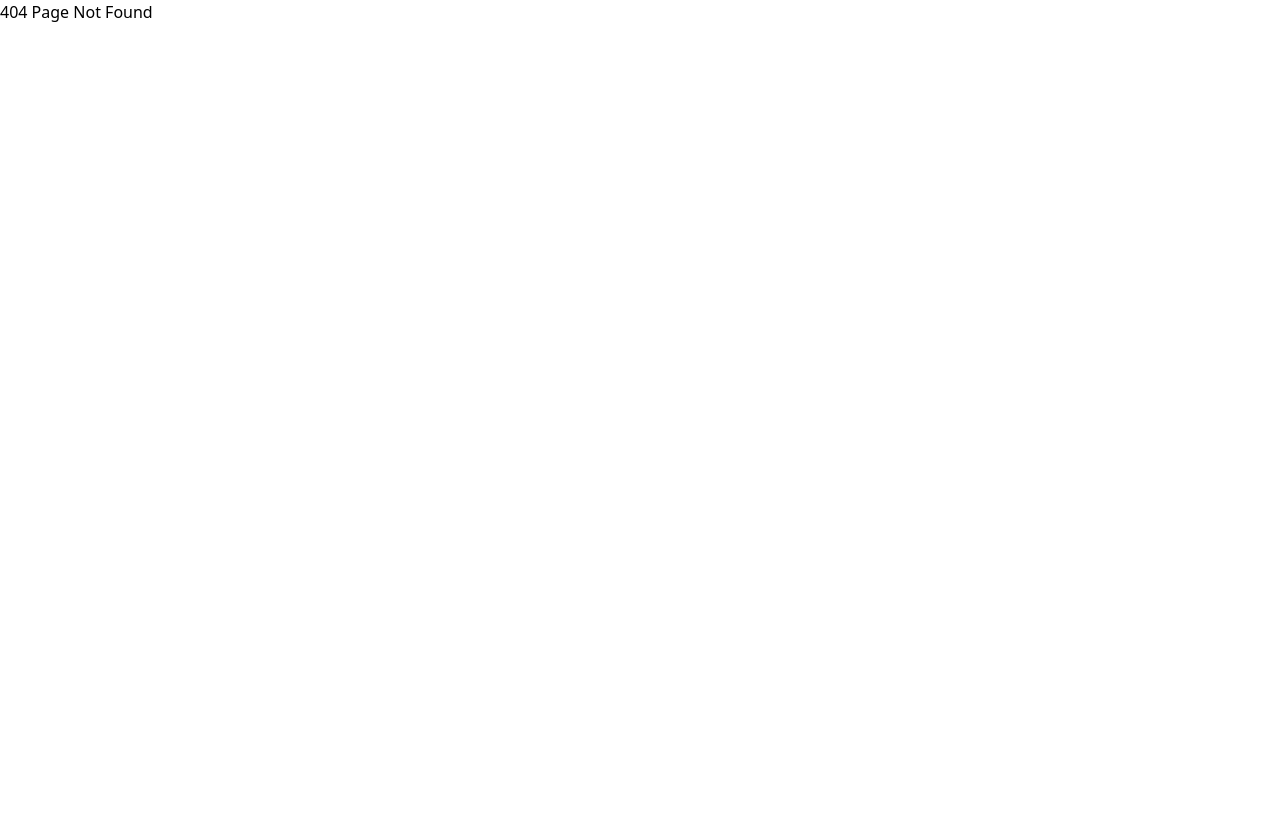
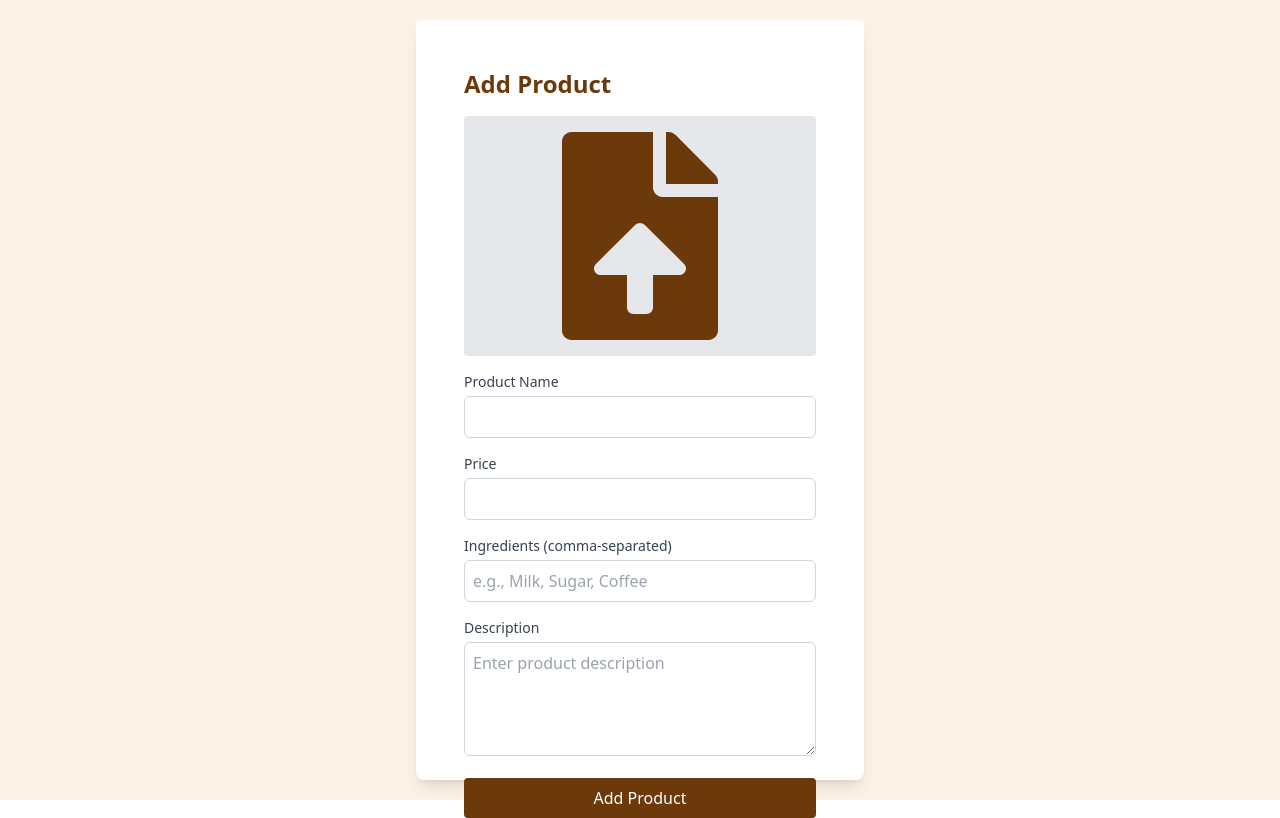
Before and after one commit to LaurentiuALI/MOPS, a React (Vite) app in the folder frontend/: page /add-product/1 in a window 1280 px wide. Before the commit this address had no page. Built offline with nearby package versions, Linux system fonts and the light colour scheme.

Commit message:
added dynamic photo

```diff
--- a/frontend/src/App.tsx
+++ b/frontend/src/App.tsx
@@ -22,7 +22,7 @@ const router = createBrowserRouter([
       { path: "/coffeeshops", element: <Search /> },
       { path: "/coffeeshops/:coffeeName", element: <CoffeeShop /> },
       { path: "/manage/:managerId", element: <Manager /> },
-      { path: "/add-product", element: <AddProduct /> },
+      { path: "/add-product/:managerId", element: <AddProduct /> },
     ],
   },
 ]);
--- a/frontend/src/components/CoffeeCardRow/CoffeeCardRow.tsx
+++ b/frontend/src/components/CoffeeCardRow/CoffeeCardRow.tsx
@@ -21,10 +21,10 @@ interface CoffeeCardRowProps {
 const CoffeeCardRow: React.FC<CoffeeCardRowProps> = ({
   coffeeShopName,
   product,
-  coffeeImage,
   onRemove,
 }) => {
   const [itemQuantity, setItemQuantity] = useState<IMenuItem>(product);
+  const [coffeePhoto, setCoffeePhoto] = useState<string>("");
 
   const increaseQuantity = async () =>
     setItemQuantity((prev) => ({ ...prev, Quantity: prev?.Quantity + 1 }));
@@ -32,6 +32,20 @@ const CoffeeCardRow: React.FC<CoffeeCardRowProps> = ({
     setItemQuantity((prev) => ({ ...prev, Quantity: prev.Quantity - 1 }));
 
   useEffect(() => {
+    const getPhoto = async () => {
+      try {
+        const result = await axios.get(
+          `${import.meta.env.VITE_URL}coffees/${product.Name}`
+        );
+        setCoffeePhoto(result.data.Image);
+        console.log("🚀 ~ getPhoto ~ result:", result.data.Image);
+      } catch (err) {
+        console.log("Failed to find photo");
+      }
+    };
+
+    getPhoto();
+
     const updateQuantityOnServer = async () => {
       try {
         await axios.patch(
@@ -44,13 +58,13 @@ const CoffeeCardRow: React.FC<CoffeeCardRowProps> = ({
     };
 
     updateQuantityOnServer();
-  }, [itemQuantity, coffeeShopName]);
+  }, [itemQuantity, coffeeShopName, product.Name]);
 
   return (
     <div className="flex items-center p-4 bg-white shadow-md rounded-lg mb-4">
       <div className="w-1/5">
         <img
-          src={coffeeImage}
+          src={coffeePhoto}
           alt={product.Name}
           className="w-full h-auto rounded-lg"
         />
--- a/frontend/src/pages/Manager/AddProduct.tsx
+++ b/frontend/src/pages/Manager/AddProduct.tsx
@@ -1,12 +1,17 @@
 import React, { useState, ChangeEvent, FormEvent } from "react";
-import { useNavigate } from "react-router-dom";
+import { useNavigate, useParams } from "react-router-dom";
 import { FaFileUpload } from "react-icons/fa";
+import axios from "axios";
 
 const AddProduct: React.FC = () => {
   const navigate = useNavigate();
+  const params = useParams();
   const [productName, setProductName] = useState<string>("");
   const [price, setPrice] = useState<string>("");
   const [photo, setPhoto] = useState<File | null>(null);
+  const [ingredients, setIngredients] = useState<string[]>([]);
+  const [description, setDescription] = useState<string>("");
+  const managerId = params.managerId;
 
   const handleProductNameChange = (e: ChangeEvent<HTMLInputElement>) => {
     setProductName(e.target.value);
@@ -16,21 +21,54 @@ const AddProduct: React.FC = () => {
     setPrice(e.target.value);
   };
 
+  const handleIngredientsChange = (e: ChangeEvent<HTMLInputElement>) => {
+    const value = e.target.value.trim();
+    if (value) {
+      const ingredientsArray = value
+        .split(",")
+        .map((ingredient) => ingredient.trim());
+      setIngredients(ingredientsArray);
+    } else {
+      setIngredients([]);
+    }
+  };
+
+  const handleDescriptionChange = (e: ChangeEvent<HTMLTextAreaElement>) => {
+    setDescription(e.target.value);
+  };
+
   const handlePhotoChange = (e: ChangeEvent<HTMLInputElement>) => {
     const file = e.target.files?.[0];
     if (file) {
       setPhoto(file);
     }
-
-    console.log("🚀 ~ handlePhotoChange ~ photo:", photo);
   };
 
-  const handleSubmit = (e: FormEvent<HTMLFormElement>) => {
+  const handleSubmit = async (e: FormEvent<HTMLFormElement>) => {
     e.preventDefault();
-    // Here you can submit the form data (productName, price, photo) to your backend
-    // For example, you can use axios to make a POST request
-    // After successful submission, you can navigate to another page
-    navigate(-1); // Navigate back to the previous page
+
+    const formData = new FormData();
+    formData.append("Name", productName);
+    formData.append("Price", price);
+    ingredients.forEach((ingredient, index) =>
+      formData.append(`Ingredients[${index}]`, ingredient)
+    );
+    formData.append("Description", description);
+    if (photo) {
+      formData.append("Image", photo);
+    }
+
+    try {
+      await axios.post(`${import.meta.env.VITE_URL}coffees/add`, formData);
+      await axios.post(`${import.meta.env.VITE_URL}coffeeShops/addItemToMenu`, {
+        ManagerId: managerId,
+        Coffee: { Name: productName, Price: price, Quantity: 1 },
+      });
+      navigate(-1); // Navigate back to the previous page
+    } catch (error) {
+      navigate(-1); // Navigate back to the previous page
+      console.error("Error adding product:", error);
+    }
   };
 
   return (
@@ -55,7 +93,15 @@ const AddProduct: React.FC = () => {
                   onChange={handlePhotoChange}
                   className="hidden"
                 />
-                <FaFileUpload className="h-52 w-52" />
+                {photo ? (
+                  <img
+                    src={URL.createObjectURL(photo)}
+                    alt="Coffee"
+                    className="h-52 w-52 object-cover rounded-lg"
+                  />
+                ) : (
+                  <FaFileUpload className="h-52 w-52" />
+                )}
               </label>
             </div>
           </div>
@@ -93,7 +139,41 @@ const AddProduct: React.FC = () => {
               required
             />
           </div>
-
+          <div>
+            <label
+              htmlFor="ingredients"
+              className="block text-sm font-medium text-gray-700"
+            >
+              Ingredients (comma-separated)
+            </label>
+            <input
+              type="text"
+              id="ingredients"
+              name="ingredients"
+              value={ingredients.join(", ")}
+              onChange={handleIngredientsChange}
+              className="mt-1 p-2 border border-gray-300 rounded-md w-full focus:outline-none focus:ring focus:border-brand-main"
+              placeholder="e.g., Milk, Sugar, Coffee"
+            />
+          </div>
+          <div>
+            <label
+              htmlFor="description"
+              className="block text-sm font-medium text-gray-700"
+            >
+              Description
+            </label>
+            <textarea
+              id="description"
+              name="description"
+              value={description}
+              onChange={handleDescriptionChange}
+              className="mt-1 p-2 border border-gray-300 rounded-md w-full focus:outline-none focus:ring focus:border-brand-main"
+              rows={4}
+              placeholder="Enter product description"
+              required
+            />
+          </div>
           <button
             type="submit"
             className="bg-brand-main text-white py-2 px-4 rounded hover:bg-opacity-80 focus:outline-none focus:ring focus:border-brand-main"
--- a/frontend/src/pages/Manager/Manager.tsx
+++ b/frontend/src/pages/Manager/Manager.tsx
@@ -46,7 +46,9 @@ type ICoffeeShop = {
   ManagerId: number;
   Menu: [IMenuItem];
   Address: string;
-  Availabilities: [{workDay: string, openingHour:string,closingHour:string}];
+  Availabilities: [
+    { workDay: string; openingHour: string; closingHour: string }
+  ];
   ServiceType: string;
   Description: string;
   Photos: [string];
@@ -60,9 +62,9 @@ const Manager = () => {
   const [error, setError] = useState<string>("");
   const [menuIsOpen, setMenuIsOpen] = useState<boolean>(false);
   const [selectedChip, setSelectedChip] = useState<number>(0);
+  const managerId = params.managerId;
 
   useEffect(() => {
-    const managerId = params.managerId;
     const fetchCoffeeShop = async () => {
       try {
         const response = await axios.get(
@@ -77,7 +79,7 @@ const Manager = () => {
     };
 
     fetchCoffeeShop();
-  }, [params.managerId]);
+  }, [managerId]);
 
   const deleteItem = async (index: number) => {
     try {
@@ -132,27 +134,46 @@ const Manager = () => {
             />
           </header>
           <div className="flex center justify-between w-full pr-[16px]">
-          <p contentEditable id="cofee-shop-address" className="text-brand-secondary text-sm font-normal p-4">
+            <p
+              contentEditable
+              id="cofee-shop-address"
+              className="text-brand-secondary text-sm font-normal p-4"
+            >
               {coffeeShop?.Address || "Address"}
             </p>
-          <SVGPen title="edit" className="mt-4" color="#FBF6F2" onClick={()=>{
-            const newAddress = document.getElementById("cofee-shop-address")?.innerText
-            if(newAddress != coffeeShop?.Address && (typeof newAddress == 'string')){
+            <SVGPen
+              title="edit"
+              className="mt-4"
+              color="#FBF6F2"
+              onClick={() => {
+                const newAddress =
+                  document.getElementById("cofee-shop-address")?.innerText;
+                if (
+                  newAddress != coffeeShop?.Address &&
+                  typeof newAddress == "string"
+                ) {
                   console.log(newAddress);
 
-              axios.put(`${import.meta.env.VITE_URL}coffeeshop/manager/${coffeeShop?.Name}/address`,
+                  axios
+                    .put(
+                      `${import.meta.env.VITE_URL}coffeeshop/manager/${
+                        coffeeShop?.Name
+                      }/address`,
                       {
-                  newAddress : newAddress
+                        newAddress: newAddress,
                       }
-              ).then(data =>{
+                    )
+                    .then((data) => {
                       console.log(data);
-              }).catch(error=>{
+                    })
+                    .catch((error) => {
                       console.log(error);
-              })
-            }else{
-              document.getElementById("cofee-shop-address")?.focus()
+                    });
+                } else {
+                  document.getElementById("cofee-shop-address")?.focus();
                 }
-          }}/>
+              }}
+            />
           </div>
 
           <img
@@ -173,7 +194,8 @@ const Manager = () => {
 
         <main className="h-full bg-brand-light">
           <div className="flex gap-3 w-full items-center py-4 px-4 relative">
-            {["Products", "Description", "Photos","Schedule"].map((section, index) => (
+            {["Products", "Description", "Photos", "Schedule"].map(
+              (section, index) => (
                 <Chip
                   key={`chip-${index}`}
                   selected={index === selectedChip}
@@ -181,7 +203,8 @@ const Manager = () => {
                 >
                   {section}
                 </Chip>
-            ))}
+              )
+            )}
           </div>
 
           <div className="px-4 flex flex-col gap-3 pb-4">
@@ -236,7 +259,6 @@ const Manager = () => {
                 </>
               )}
 
-
             {selectedChip == 3 && (
               <>
                 <h2 className="text-[20px] font-bold leading-[130%] text-brand-black">
@@ -285,7 +307,11 @@ const Manager = () => {
                   //   </div>
                   //   <div className="h-[1px] w-full border border-brand-borderDark"></div>
                   // </div>
-                  <Row index={index} coffeeShop={coffeeShop} scheduleData={scheduleData} />
+                  <Row
+                    index={index}
+                    coffeeShop={coffeeShop}
+                    scheduleData={scheduleData}
+                  />
                 ))}
               </>
             )}
@@ -293,7 +319,7 @@ const Manager = () => {
         </main>
         <FaPlusCircle
           className="fixed bottom-6 right-6 bg-brand-secondary text-brand-main w-12 h-12 flex items-center justify-center rounded-full  cursor-pointer"
-          onClick={() => navigate("/add-product")}
+          onClick={() => navigate(`/add-product/${managerId}`)}
         />
       </div>
     </>
```
Also changed, not shown: 14 other files (tests, documents, lock files or other folders). Lines whose indentation alone changed are shown as unchanged.
